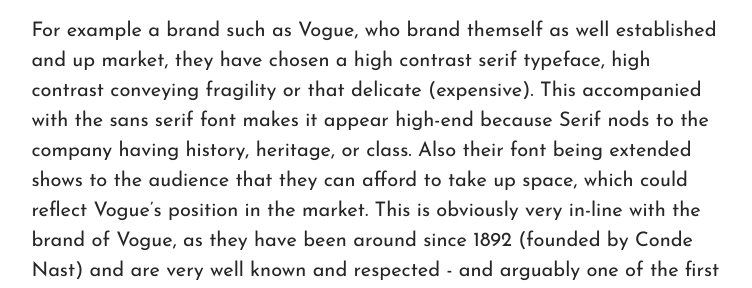
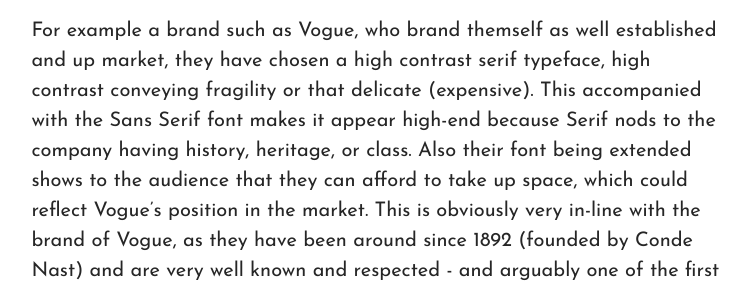
Before and after one commit to roisinclear/typographyroisin, a Jekyll site: the page built from _posts/2021-09-29-typography-why-typefaces-are-more-important-than-they-may-seem-1.md, in a window 1280 px wide and 900 px high, scrolled down 693 px. Shown: the part 239-527 px from the top of the window, without its empty margins (263-1015 px from the left). Built offline with Jekyll 4.4.1, drawn with Linux system fonts in a browser that asks for light colours; some web fonts are replaced; some of the changed text lies outside the part shown.

Commit message:
Update Post “2021-09-29-typography-why-typefaces-are-more-important-than-they-may-seem-1”

```diff
--- a/_posts/2021-09-29-typography-why-typefaces-are-more-important-than-they-may-seem-1.md
+++ b/_posts/2021-09-29-typography-why-typefaces-are-more-important-than-they-may-seem-1.md
@@ -17,7 +17,7 @@
 
 Typography has a big impact, bigger than we may initially think. The way fonts work to stay in line with the branding of said magazine/brand is highly important. If the typography and brand seemed to be miss aligned, it would throw the design of the magazine off, be less aesthetically pleasing and thus, a consequential effect could affect the sales, which would gradually affect the brand in the long term. The typeface a brand uses conveys to the reader what kind of brand they are.
 
-For example a brand such as Vogue, who brand themself as well established and up market, they have chosen a high contrast serif typeface, high contrast conveying fragility or that delicate (expensive). This accompanied with the sans serif font makes it appear high-end because Serif nods to the company having history, heritage, or class. Also their font being extended shows to the audience that they can afford to take up space, which could reflect Vogue’s position in the market. This is obviously very in-line with the brand of Vogue, as they have been around since 1892 (founded by Conde Nast) and are very well known and respected - and arguably one of the first brands consumers think of if you say ‘fashion magazine’. According to Amy Watson, Jul 1, 2021 for ‘Statista’, ‘Vogue reached around 2.7 million individuals between April 2019 and March 2020 in the United Kingdom’. This shows the kind of hold they have over their given market, so the typeface they use would need to reflect this - and draw customers in and keep their attention.
+For example a brand such as Vogue, who brand themself as well established and up market, they have chosen a high contrast serif typeface, high contrast conveying fragility or that delicate (expensive). This accompanied with the Sans Serif font makes it appear high-end because Serif nods to the company having history, heritage, or class. Also their font being extended shows to the audience that they can afford to take up space, which could reflect Vogue’s position in the market. This is obviously very in-line with the brand of Vogue, as they have been around since 1892 (founded by Conde Nast) and are very well known and respected - and arguably one of the first brands consumers think of if you say ‘fashion magazine’. According to Amy Watson, Jul 1, 2021 for ‘Statista’, ‘Vogue reached around 2.7 million individuals between April 2019 and March 2020 in the United Kingdom’. This shows the kind of hold they have over their given market, so the typeface they use would need to reflect this - and draw customers in and keep their attention.
 
 Aside from being important for brand cohesion, a typeface/font also can portray an underlying message, for example, the sentence ‘I will find you’ can come across very differently depending on the way the letters appear. To show this - see below:
 
```
